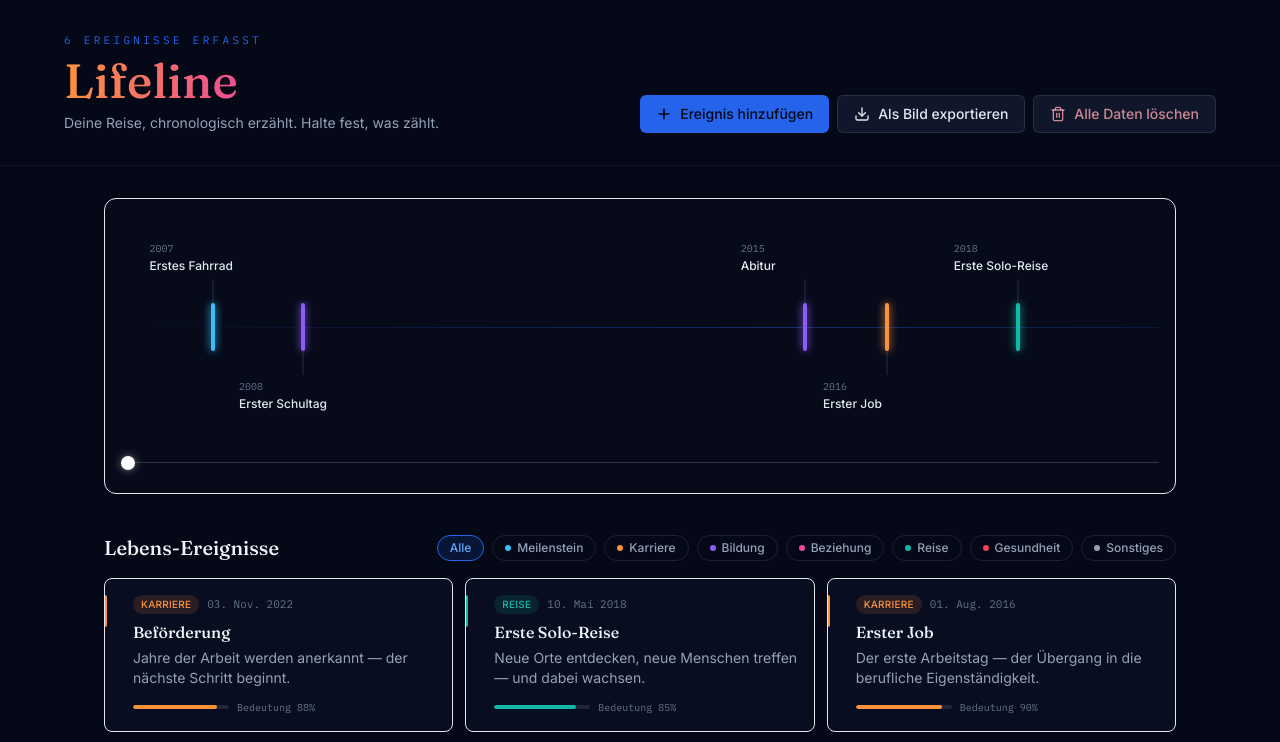
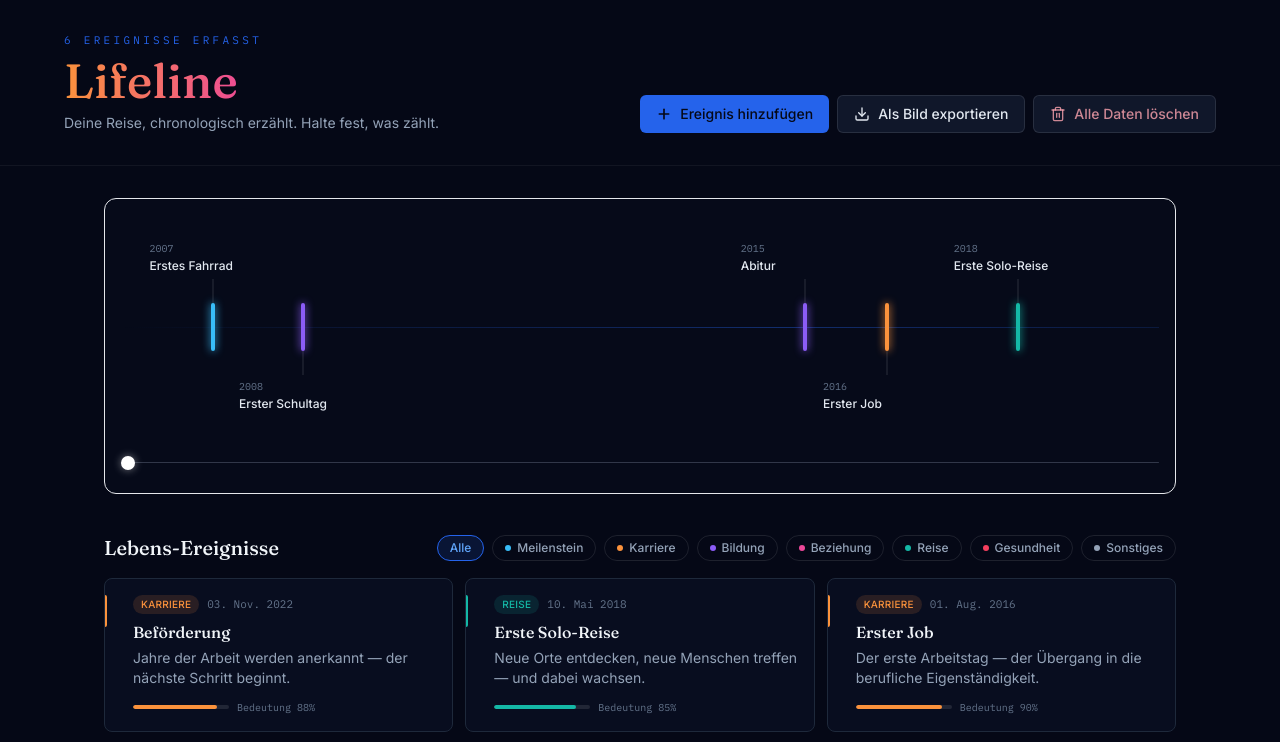
Before and after one commit to ksukh-ux/lifeline-project, a React (Vite) app in the folder frontend/: page / in a window 1280 px wide. Shown: the top 742 px of the page. Built offline with nearby package versions, Linux system fonts and the light colour scheme.

Commit message:
Update event card borders

```diff
--- a/frontend/src/components/EventCard.tsx
+++ b/frontend/src/components/EventCard.tsx
@@ -18,7 +18,7 @@ export default function EventCard({ event, onEdit, onDelete }: Props) {
   const cat = getCategory(event.category)
 
   return (
-    <div className="group relative rounded-lg border border-white/8 bg-ink-900 p-4 transition hover:border-white/15">
+    <div className="group relative rounded-lg border border-slate-800 bg-ink-900 p-4 transition">
       <div className="absolute left-0 top-4 h-8 w-0.5 rounded-r" style={{ backgroundColor: cat.color }} />
       {event.time && (
         <span className="absolute right-4 top-4 shrink-0 font-mono text-[11px] text-slate-500">
```
